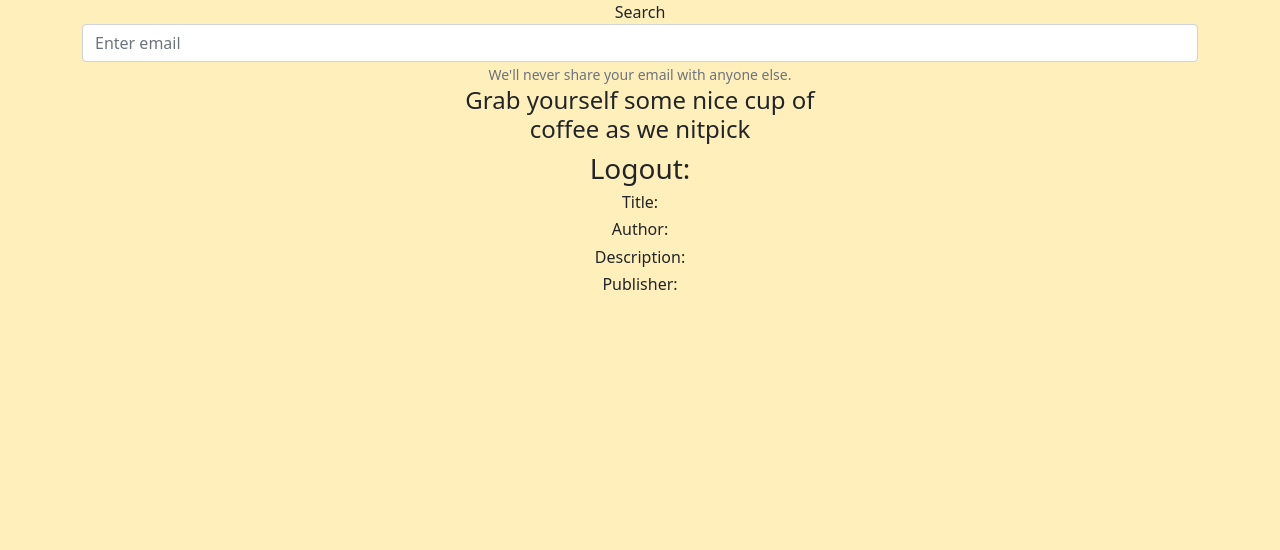
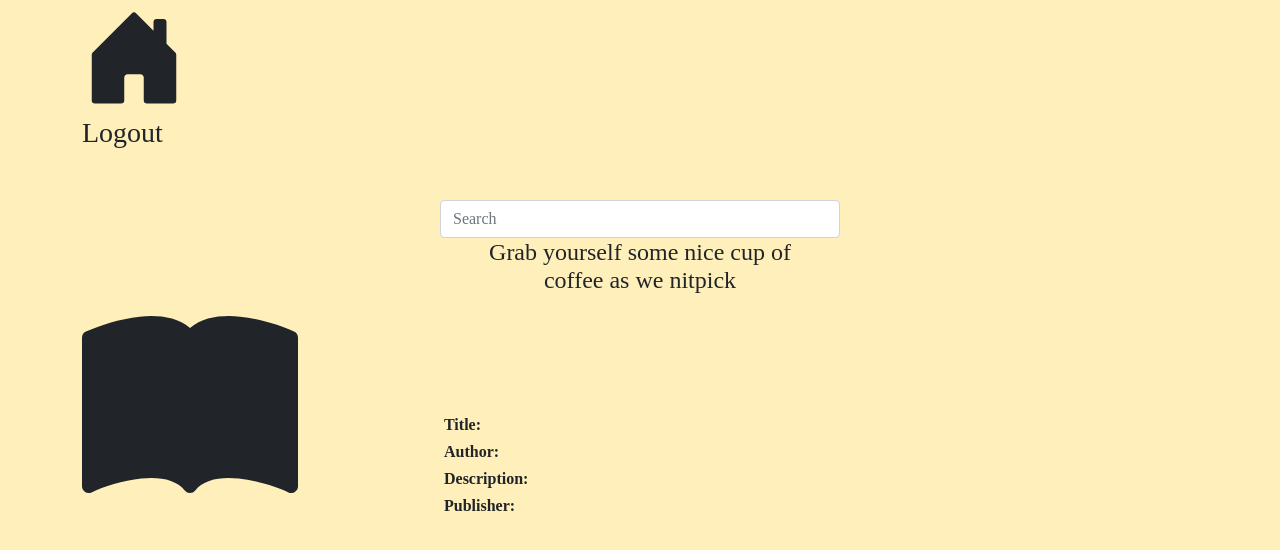
Before and after one commit to gichirigichuru/book-review1, an Angular app: page /search in a window 1280 px wide. Shown: the top 550 px of the page. Built offline with nearby package versions, Linux system fonts and the light colour scheme.

Commit message:
syle the search page

```diff
--- a/src/app/app-routing.module.ts
+++ b/src/app/app-routing.module.ts
@@ -11,6 +11,7 @@ const routes: Routes = [
   { path: 'login', component: LoginComponent },
   { path: 'search', component: SearchComponent }
 
+
 ];
 
 @NgModule({
--- a/src/app/home/home.component.html
+++ b/src/app/home/home.component.html
@@ -1,12 +1,13 @@
 <div align="center">
-    <img style="height: 300px;" src="../assets/home.png"  alt="" >
     <h1>Book Review</h1>
-    <p class=" welcome "> Welcome to an app <br> where you get to see <br> and <br> review top favorite books.</p>
+    <img class="mt-5" style="height: 300px;" src="../assets/home.png"  alt="">
+
+    <p class=" welcome "> Hey there <br> Get to see and review your top<br> favorite books at the comfort of your<br> couch</p>
   <div class="btn-group" id="create-bn"  role="group" aria-label="Radio Buttons with Bootstrap 5" class='text-center'>
       <a href="/register">
-        <label class="btn btn-outline-primary" for="btnradio1"> Create an account</label>
+        <label class="btn btn-primary" for="btnradio1"> Create an account</label>
       </a>
-      <h6 style="margin-top: 5px;;">Already have an account? <br> <a href="/login">Login</a> </h6>
+      <h6 style="margin-top: 5px;">Already have an account? <br> <a href="/login">Login</a> </h6>
 
   </div>
 
--- a/src/app/register/register.component.html
+++ b/src/app/register/register.component.html
@@ -13,6 +13,7 @@
           </div>
         <button type="submit" class="btn btn-primary">Register</button>
         <p>Already have an account? Click <a href="/login">here</a> to login</p>
+        <p>Already logged in Click <a href="/search">here</a> to login</p>
       </form>
 
 
--- a/src/app/search/search.component.html
+++ b/src/app/search/search.component.html
@@ -1,21 +1,40 @@
 <div class="container">
-<form align="center">
+  <svg xmlns="http://www.w3.org/2000/svg" width="104" height="116" fill="currentColor" class="bi bi-house-door-fill" viewBox="0 0 16 16">
+    <path d="M6.5 14.5v-3.505c0-.245.25-.495.5-.495h2c.25 0 .5.25.5.5v3.5a.5.5 0 0 0 .5.5h4a.5.5 0 0 0 .5-.5v-7a.5.5 0 0 0-.146-.354L13 5.793V2.5a.5.5 0 0 0-.5-.5h-1a.5.5 0 0 0-.5.5v1.293L8.354 1.146a.5.5 0 0 0-.708 0l-6 6A.5.5 0 0 0 1.5 7.5v7a.5.5 0 0 0 .5.5h4a.5.5 0 0 0 .5-.5z"/>
+  </svg>
+
+  <h3>Logout</h3>
+<form align="center" style="width: 400px;margin:auto;margin-top: 50px;">
     <div class="form-group">
-      <label for="exampleInputEmail1">Search</label>
-      <input type="email" class="form-control" id="exampleInputEmail1" aria-describedby="emailHelp" placeholder="Enter email">
-      <small id="emailHelp" class="form-text text-muted">We'll never share your email with anyone else.</small>
+
+      <input type="search" class="form-control" id="exampleInputSearch" aria-describedby="searchHelp" placeholder="Search">
+
     </div>
 
   </form>
   <div align="center">
     <h4>Grab yourself some nice cup of <br>coffee as we nitpick</h4>
+  </div>
+  <div >
 
-    <i class="bi bi-house-door-fill"></i>
-    <i class="bi bi-book-fill"></i>
-    <h3>Logout:</h3>
-    <h6>Title:</h6>
-    <h6>Author:</h6>
-    <h6>Description:</h6>
-    <h6>Publisher:</h6>
+    <svg xmlns="http://www.w3.org/2000/svg" width="216" height="218" fill="currentColor" class="bi bi-book-fill" viewBox="0 0 16 16">
+      <path d="M8 1.783C7.015.936 5.587.81 4.287.94c-1.514.153-3.042.672-3.994 1.105A.5.5 0 0 0 0 2.5v11a.5.5 0 0 0 .707.455c.882-.4 2.303-.881 3.68-1.02 1.409-.142 2.59.087 3.223.877a.5.5 0 0 0 .78 0c.633-.79 1.814-1.019 3.222-.877 1.378.139 2.8.62 3.681 1.02A.5.5 0 0 0 16 13.5v-11a.5.5 0 0 0-.293-.455c-.952-.433-2.48-.952-3.994-1.105C10.413.809 8.985.936 8 1.783z"/>
+    </svg>
+
+
+    <div class="text">
+      <h6> <b> Title: </b> </h6>
+      <h6> <b>Author:  </b> </h6>
+      <h6> <b> Description: </b> </h6>
+      <h6> <b> Publisher:  </b> </h6>
+
+    </div>
+
+
+
   </div>
+
+
+
+
 </div>
--- a/src/styles.css
+++ b/src/styles.css
@@ -4,6 +4,7 @@
 @import "~bootstrap/dist/css/bootstrap.css";
 body{
 background-color: #FFEFBA;
+font-family: raleway;
 }
 h1{
  text-align: center;
@@ -14,6 +15,7 @@ p{
     text-align: center;
 }
 img{
+    margin-top: 5px;
     height: 500px;
     margin-left: 300px;
     margin-right: 300px;
@@ -28,3 +30,8 @@ img{
 
     color: #000000;
 }
+.text{
+    float: right;
+    margin-right: 60%;
+    margin-top: 10%;
+}
```
